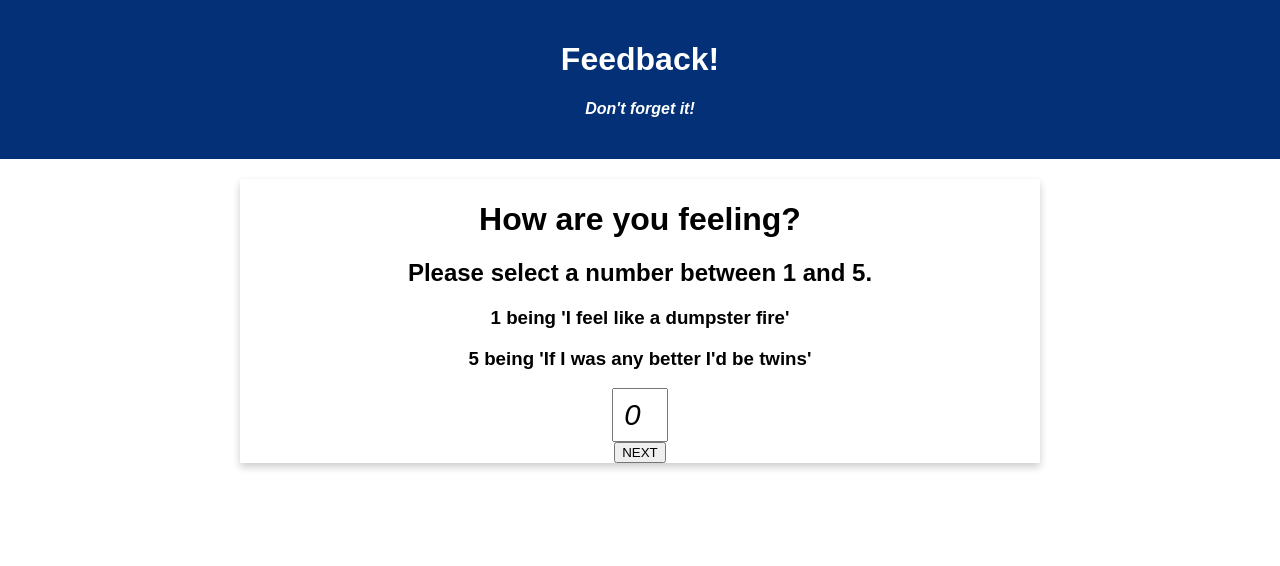
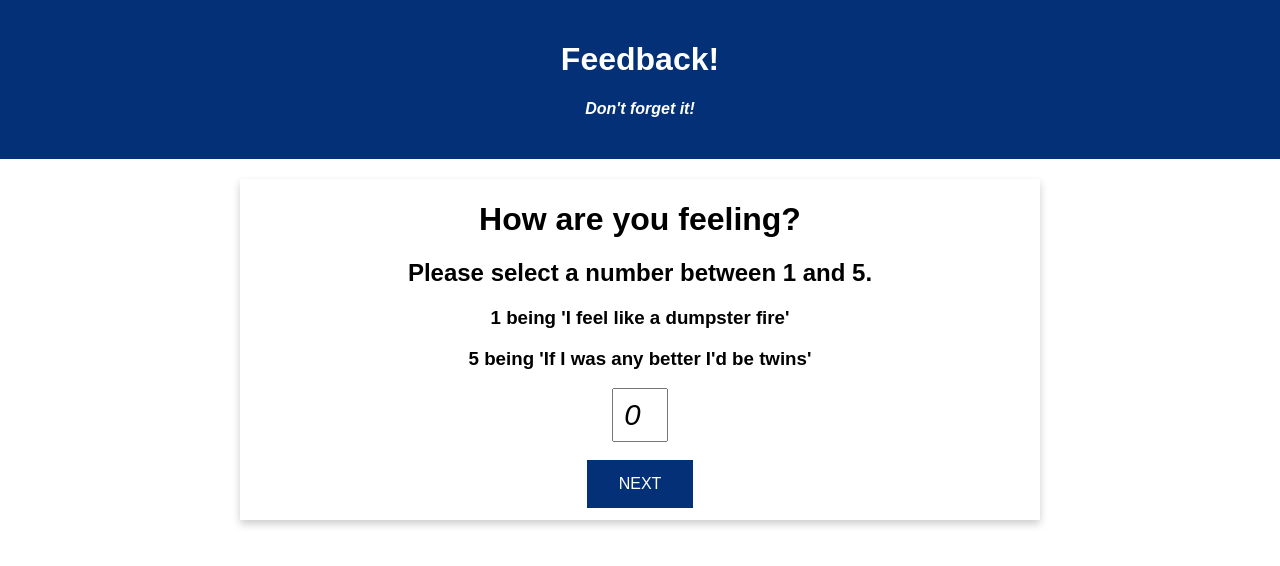
Before and after one commit to toddcmccoy/weekend-redux-feedback-loop, a React (Create React App) app: page /review in a window 1280 px wide. Shown: the top 566 px of the page. Built offline with nearby package versions, Linux system fonts and the light colour scheme; no server answers.

Commit message:
added button styling

```diff
--- a/src/components/App/App.css
+++ b/src/components/App/App.css
@@ -56,7 +56,14 @@ ul {
   text-align: center;
 }
 
-button.submit{
-
-
+button{
+  background-color: #033076;
+  margin-bottom: 12px;
+  border: none;
+  color: white;
+  padding: 15px 32px;
+  text-align: center;
+  text-decoration: none;
+  display: inline-block;
+  font-size: 16px;
 }
--- a/src/components/Comments/Comments.jsx
+++ b/src/components/Comments/Comments.jsx
@@ -26,7 +26,7 @@ function Comments(){
                 value = {comments}
                 onChange={(event) => setComments(event.target.value)}
                 />
-            </form>
+            </form><br />
             <button onClick={handleSubmit}>NEXT</button>
         </div>
     </div>
--- a/src/components/Feeling/Feeling.jsx
+++ b/src/components/Feeling/Feeling.jsx
@@ -9,11 +9,15 @@ function Feeling(){
     const [feeling, setFeeling] = useState(0);
 
     const handleSubmit = () => {
+        if (feeling >=1){
         dispatch ({
             type: 'ADD_FEELING',
             payload: Number(feeling)
         })
         history.push('/understanding')
+        } else{
+            alert ('You must enter a number between 1 and 5. Thank you for your cooperation.')
+        };
     }
     return(
     <div className = "container">
@@ -31,7 +35,7 @@ function Feeling(){
                 value = {feeling}
                 onChange={(event) => setFeeling(event.target.value)}
                 />
-            </form>
+            </form><br />
             <button onClick={handleSubmit}>NEXT</button>
         </div>
     </div>
--- a/src/components/Review/Review.jsx
+++ b/src/components/Review/Review.jsx
@@ -28,7 +28,7 @@ function Review(){
         .catch((err) => {
             console.log(`ERR in POST`, err)
         })
-        alert('THANK YOU FOR TAKING PART')
+        alert('Thank you for your cooperation.')
         history.push('/')
     }
 
@@ -44,7 +44,7 @@ function Review(){
             <li>Understanding: {understanding}</li>
             <li>Support: {support}</li>
             <li>Comments: {comments}</li>
-        </ul>
+        </ul><br />
         <button type="submit" onClick={onSubmitFeedback}>SUBMIT</button>
         </div>
         </div>
--- a/src/components/Support/Support.jsx
+++ b/src/components/Support/Support.jsx
@@ -9,11 +9,16 @@ function Support(){
     const [support, setSupport] = useState(1);
 
     const handleSubmit = () => {
-        dispatch ({
+        if (support >= 1) {
+            dispatch ({
             type: 'ADD_SUPPORT',
             payload: Number(support)
         })
         history.push('/comments')
+        } else {
+            alert ('You must enter a number between 1 and 5. Thank you for your cooperation.')
+        };
+
     }
     return(
         <div className = "container">
@@ -31,7 +36,7 @@ function Support(){
                 value = {support}
                 onChange={(event) => setSupport(event.target.value)}
                 />
-            </form>
+            </form><br />
             <button onClick={handleSubmit}>NEXT</button>
         </div>
     </div>
--- a/src/components/Understanding/Understanding.jsx
+++ b/src/components/Understanding/Understanding.jsx
@@ -9,11 +9,15 @@ function Understanding(){
     const [understanding, setUnderstanding] = useState(1);
 
     const handleSubmit = () => {
+        if (understanding >= 1){
         dispatch ({
             type: 'ADD_UNDERSTANDING',
             payload: Number(understanding)
         })
         history.push('/support')
+        } else{
+            alert ('You must enter a number between 1 and 5. Thank you for your cooperation.')
+        };
     }
     return(
         <div className = "container">
@@ -31,7 +35,7 @@ function Understanding(){
                 value = {understanding}
                 onChange={(event) => setUnderstanding(event.target.value)}
                 />
-            </form>
+            </form><br />
             <button onClick={handleSubmit}>NEXT</button>
         </div>
     </div>
```
